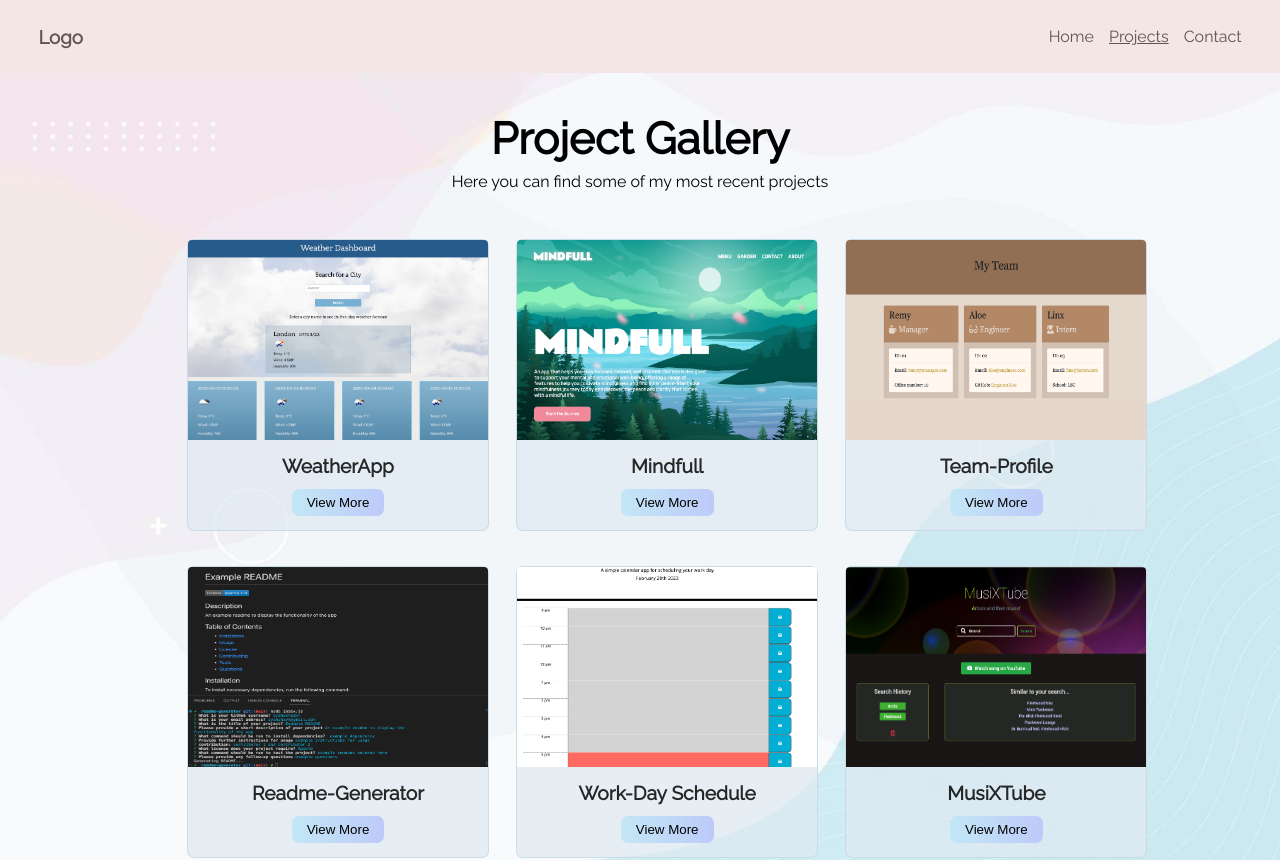
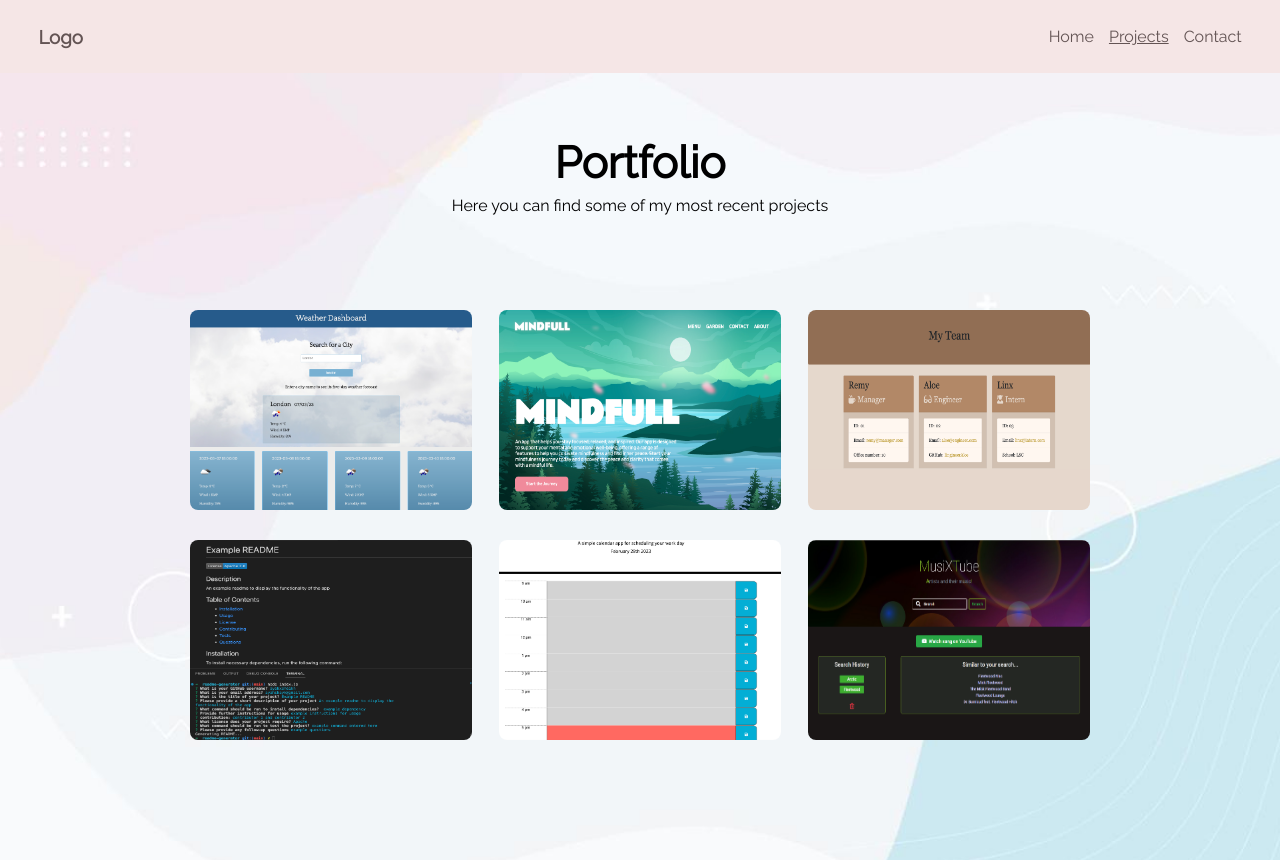
Before and after one commit to ayahxsheikh/my-portfolio, a React (Create React App) app: page /project-gallery in a window 1280 px wide. Shown: the top 860 px of the page. Built offline with nearby package versions, Linux system fonts and the light colour scheme.

Commit message:
media queries fixed adjusted to min-width/height

```diff
--- a/src/components/Header.js
+++ b/src/components/Header.js
@@ -1,6 +1,6 @@
 import { NavLink } from 'react-router-dom';
 
-function Header(props){
+function Header(){
     return (
         <header>
             <h3>Logo</h3>
--- a/src/components/Project.js
+++ b/src/components/Project.js
@@ -5,10 +5,10 @@ function Project(props){
         <>
             <div className="project-card">
                 <img className="proj-img" src={props.image} alt="title"/>
-                <div className="card-btm">
+                {/* <div className="card-btm">
                     <h4 className="p-title">{props.title}</h4>
                 <button className="btn">View More</button>
-                </div>
+                </div> */}
             </div>
 
         </>
--- a/src/pages/Contact.js
+++ b/src/pages/Contact.js
@@ -9,15 +9,15 @@ const styles = {
     p: {
         color: '#222121da'
     },
-    // text1: {
-    //     backgroundColor: '#deeff2ee'
-    // },
-    // text2: {
-    //     backgroundColor:'#f1e6f1ee'
-    // },
-    // text3: {
-    //     backgroundColor: '#eef6dbee'
-    // }
+    text1: {
+        backgroundColor: '#deeff2ee'
+    },
+    text2: {
+        backgroundColor:'#f1e6f1ee'
+    },
+    text3: {
+        backgroundColor: '#eef6dbee'
+    }
 }
 
 function Contact(){
@@ -59,7 +59,7 @@ function Contact(){
                     </div>
                 </aside>
 
-                <div className="background-div" id="contact">
+                <div className="form-bg" id="contact">
                     <form onSubmit={handleSubmit} >
                         <input type="text" placeholder="Name" />
                         <input  placeholder="Email Address" />
--- a/src/pages/PGallery.js
+++ b/src/pages/PGallery.js
@@ -9,7 +9,7 @@ function PGallery(){
 
         <div className="projectContainer projectBg">
 
-        <h1 className="proj-title">Project Gallery</h1>
+        <h1 className="proj-title">Portfolio</h1>
         <p className="p">Here you can find some of my most recent projects</p>
 
        <section className="project-grid">
--- a/src/styles/contact.css
+++ b/src/styles/contact.css
@@ -6,6 +6,8 @@
     background-size: cover;
     height: 100vh;
     max-width: 100vw;
+    /* background-color: #f0dbdbad; */
+    /* #1b1b1b; */
     }
 
     .main-wrapper {
@@ -26,8 +28,8 @@
       grid-template-columns: 1.5fr 2fr;
       grid-template-rows: 1fr 1 / 4 fr;
       margin: 2rem auto;
-      background-color: #6a68681c;
-      /* background-color: #ffffff92; */
+      /* background-color: #6a68681c; */
+      background-color: #ffffffaf;
       border-radius: 20px;
       padding: 7% 1%;
       /* grid-template-areas: '#icons #contact'
@@ -60,7 +62,7 @@
       flex-direction: column;
     }
 
-    .background-div {
+    .form-bg{
       display: flex;
       flex-direction: column;
       align-items: center;
@@ -86,7 +88,7 @@
       padding: 4%;
       margin-bottom: 12px;
       border: none;
-      /* border: 1px solid #ebe7e7; */
+      /* border-bottom: 2px solid #cce7fa; */
       outline: #F08A9B;
       background-color: #f4f4f4fc;
       border-radius: 4px;
@@ -137,7 +139,7 @@
     color: #3a44af;
   }
 
-  .text1 {
+  /* .text1 {
     background-color: #c4dde1d1;
   }
 
@@ -147,4 +149,4 @@
 
   .text3 {
     background-color: #d8dec9ee;
-  }
+  } */
--- a/src/styles/index.css
+++ b/src/styles/index.css
@@ -71,4 +71,5 @@ body, html, #root {
 
   p {
    font-size: 16px;
+   padding-bottom: 3%;
   }
--- a/src/styles/project.css
+++ b/src/styles/project.css
@@ -11,7 +11,7 @@
     background-position: center;
     background-size: cover;
     height: 100vh;
-    max-width: 110vw;
+    width: 100%;
     }
 
 .proj-title {
@@ -25,32 +25,29 @@
     display: grid;
     grid-template-columns: 1fr 1fr 1fr;
     grid-template-rows: 1fr 1fr;
-    gap: 6% 3%;
+    gap: 3%;
     padding: 3.7% 0%;
     margin: 0% auto;
     text-align: center;
-    max-width: fit-content;
+    max-width: 86.4%;
   }
 
   .project-card {
     display: flex;
     flex-direction: column;
-    justify-content:start;
-    background-color: #dfe9f2bc;
-    border: 1px solid #bdd4dfad;
+    justify-content:center;
     border-radius: 7px;
-    height: 290px;
+    height: 230px;
     /* height adjusts space of content inside cards */
   }
 
   .proj-img{
     height: 200px;
     width: 300px;
-    border-radius: 4px;
-    padding-bottom: 5%;
+    border-radius: 8px;
   }
 
-  .card-btm {
+  /* .card-btm {
     border-radius: 7px;
   }
 
@@ -71,13 +68,13 @@
 
     .btn:hover{
       background-image: linear-gradient(#9fcefdd4, #97d6fe);
-    }
+    } */
 
 
-    @media only screen and (max-width: 576px) {
+    @media only screen and (min-width: 400px) {
 
-      .projectBg{
-        height: 210vh;
+      .projectBg {
+        min-height: 300vh;
         width: 100vw;
         }
 
@@ -85,7 +82,6 @@
         font-size: 44px;
         text-align: center;
         padding-top: 4rem;
-          padding-bottom: 1.3rem;
         }
 
       .p{
@@ -95,37 +91,55 @@
       .project-grid {
         display: grid;
         grid-template-columns: 1fr;
-        grid-template-rows: 1fr;
-        margin: .5rem auto;
+        max-width: fit-content;
         row-gap: 2.5%;
+        }
+
+        .proj-img{
+          height: 280px;
+          width: 350px;
+          max-height: 100%;
         }
     }
 
-    @media only screen and (max-width: 830px){
+    @media only screen and (min-width: 730px){
       .projectBg{
-        height: 110vh;
-        max-width: 100vw;
+        min-height: 160vh;
+        min-width: 100vw;
         }
 
       .project-grid {
         display: grid;
         grid-template-columns: 1fr 1fr;
         grid-template-rows: 1fr 1fr;
-        margin: .5rem auto;
-        row-gap: 2.5%;
+        max-width: fit-content;
+        margin: .5 auto;
+        gap: 4% 7%;
+      }
+
+      .proj-img{
+        height: 220px;
+        width: 300px;
+        max-height: 100%;
       }
     }
 
-    /* @media only screen and (max-width: 900px){
+    @media only screen and (min-width: 1000px){
       .projectBg{
-        height: 300vh;
-        width: 100vw;
+        min-height: 120vh;
+        min-width: 100vw;
         }
-    } */
 
-    @media only screen and (max-width: 1200px){
-      .projectBg{
-        height: 170vh;
-        max-width: 110vw;
+        .project-grid {
+          display: grid;
+          grid-template-columns: 1fr 1fr 1fr;
+          grid-template-rows: 1fr 1fr;
+          gap: 0 3%;
+        }
+        .proj-img{
+          height: 200px;
+          width: 300px;
+          max-width: 100%;
+          border-radius: 8px;
         }
     }
```
Lines whose indentation alone changed are shown as unchanged.
